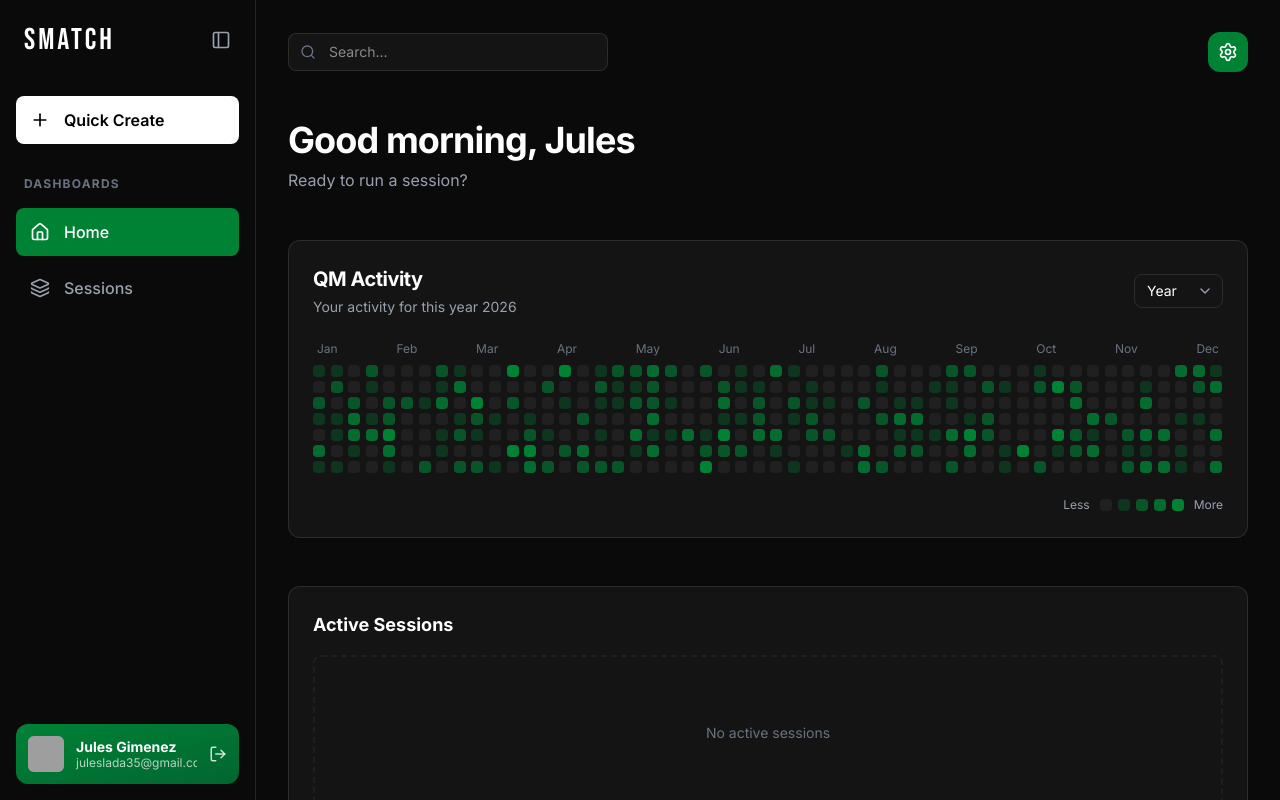
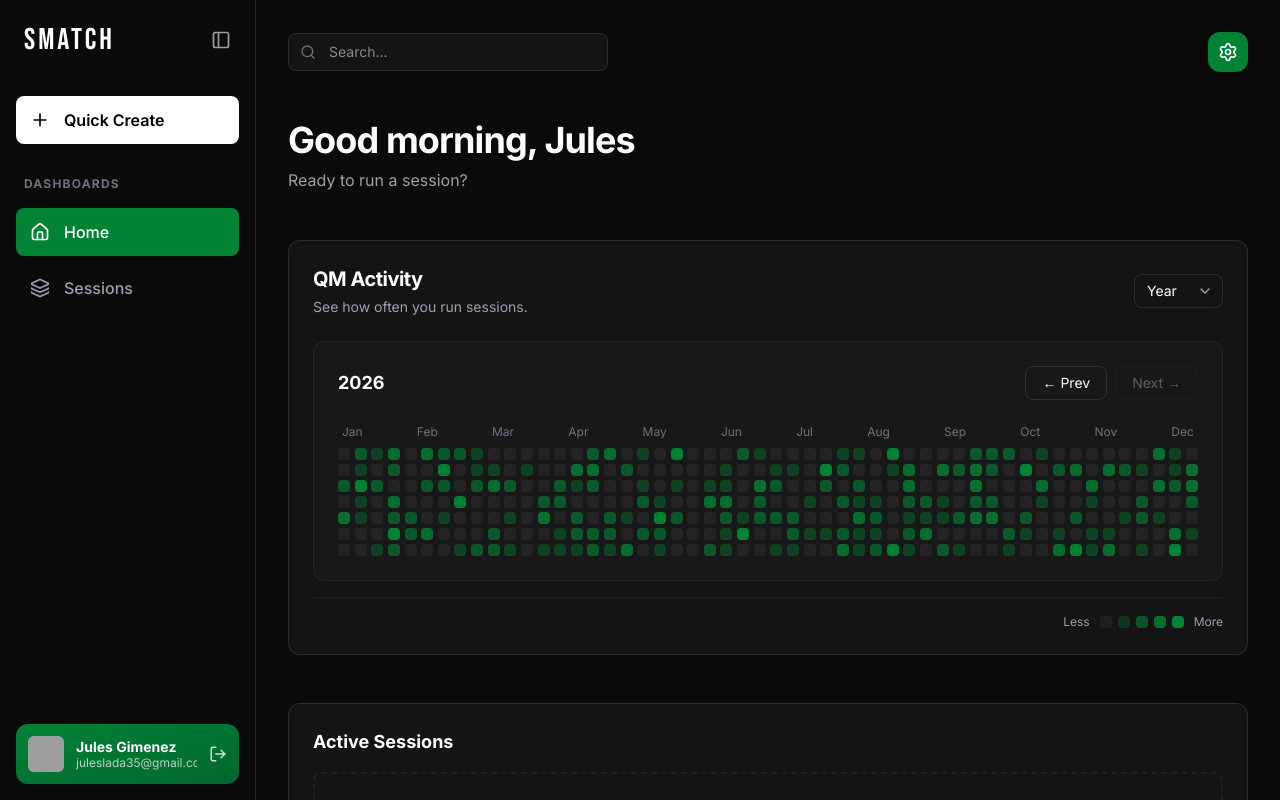
Before and after one commit to Gaeano/project-smatch, a Next.js app: page /home in a window 1280 px wide. Built offline with nearby package versions, Linux system fonts and the light colour scheme; grey boxes are pictures that could not be loaded.

Commit message:
feat: QM activity is now dynamic

```diff
--- a/app/home/page.tsx
+++ b/app/home/page.tsx
@@ -12,18 +12,219 @@ export default function HomePage() {
     return "Good evening";
   });
 
-  // Updated to generate activity levels from 0 to 4 instead of booleans
-  const [activityMap] = useState(() =>
-    Array.from({ length: 364 }, () => {
-      // Skew the randomizer so there are more empty days (0) than highly active days (4)
+  // View & Date State
+  const [viewMode, setViewMode] = useState('year'); // 'year' | 'month' | 'week'
+  const [currentDate, setCurrentDate] = useState(() => new Date());
+
+  // Brand colors for the grids
+  const bgColors = [
+    'bg-white/5',                 // Level 0 (Empty)
+    'bg-[#008235]/40 text-white', // Level 1
+    'bg-[#008235]/60 text-white', // Level 2
+    'bg-[#008235]/80 text-white', // Level 3
+    'bg-[#008235] text-white'     // Level 4
+  ];
+
+  // --- NAVIGATION LOGIC ---
+  const isNextDisabled = () => {
+    const now = new Date();
+
+    if (viewMode === 'year') {
+      return currentDate.getFullYear() >= now.getFullYear();
+    }
+
+    if (viewMode === 'month') {
+      return (
+        currentDate.getFullYear() > now.getFullYear() ||
+        (currentDate.getFullYear() === now.getFullYear() && currentDate.getMonth() >= now.getMonth())
+      );
+    }
+
+    if (viewMode === 'week') {
+      const getStartOfWeek = (d: Date) => {
+        const date = new Date(d);
+        const day = date.getDay();
+        const diff = date.getDate() - day + (day === 0 ? -6 : 1);
+        date.setDate(diff);
+        date.setHours(0, 0, 0, 0);
+        return date.getTime();
+      };
+      return getStartOfWeek(currentDate) >= getStartOfWeek(now);
+    }
+
+    return false;
+  };
+
+  const handlePrev = () => {
+    const newDate = new Date(currentDate);
+    if (viewMode === 'year') newDate.setFullYear(newDate.getFullYear() - 1);
+    else if (viewMode === 'month') newDate.setMonth(newDate.getMonth() - 1);
+    else if (viewMode === 'week') newDate.setDate(newDate.getDate() - 7);
+    setCurrentDate(newDate);
+  };
+
+  const handleNext = () => {
+    if (isNextDisabled()) return; // Guard clause
+    const newDate = new Date(currentDate);
+    if (viewMode === 'year') newDate.setFullYear(newDate.getFullYear() + 1);
+    else if (viewMode === 'month') newDate.setMonth(newDate.getMonth() + 1);
+    else if (viewMode === 'week') newDate.setDate(newDate.getDate() + 7);
+    setCurrentDate(newDate);
+  };
+
+  // --- DYNAMIC TITLES ---
+  const getInnerHeaderTitle = () => {
+    if (viewMode === 'year') {
+      return currentDate.getFullYear().toString();
+    }
+    if (viewMode === 'month') {
+      return currentDate.toLocaleDateString('en-US', { month: 'long', year: 'numeric' });
+    }
+    if (viewMode === 'week') {
+      const startOfWeek = new Date(currentDate);
+      const day = startOfWeek.getDay();
+      const diff = startOfWeek.getDate() - day + (day === 0 ? -6 : 1); // Adjust when day is Sunday
+      startOfWeek.setDate(diff);
+
+      const endOfWeek = new Date(startOfWeek);
+      endOfWeek.setDate(startOfWeek.getDate() + 6);
+
+      const startStr = startOfWeek.toLocaleDateString('en-US', { month: 'short', day: 'numeric' });
+      const endStr = endOfWeek.toLocaleDateString('en-US', { month: 'short', day: 'numeric', year: 'numeric' });
+      return `Week of ${startStr} – ${endStr}`;
+    }
+  };
+
+  // --- RENDER HELPERS ---
+  const renderYearView = () => (
+    <div className="overflow-x-auto w-full animate-in fade-in duration-300">
+      <div className="min-w-[750px] flex flex-col gap-2 w-full">
+        <div className="flex justify-between text-xs text-gray-500 w-full px-1">
+          {['Jan', 'Feb', 'Mar', 'Apr', 'May', 'Jun', 'Jul', 'Aug', 'Sep', 'Oct', 'Nov', 'Dec'].map((month) => (
+            <span key={month}>{month}</span>
+          ))}
+        </div>
+        <div suppressHydrationWarning className="grid grid-rows-7 grid-flow-col justify-between gap-y-1 w-full">
+          {Array.from({ length: 364 }).map((_, index) => {
+            // Pseudo-random generation so it re-renders on date changes
             const rand = Math.random();
-      if (rand > 0.95) return 4;
-      if (rand > 0.85) return 3;
-      if (rand > 0.70) return 2;
-      if (rand > 0.50) return 1;
-      return 0;
-    })
+            let level = 0;
+            if (rand > 0.95) level = 4;
+            else if (rand > 0.85) level = 3;
+            else if (rand > 0.70) level = 2;
+            else if (rand > 0.50) level = 1;
+
+            return (
+              <div
+                key={index}
+                className={`w-3 h-3 rounded-sm transition-colors duration-300 ${bgColors[level]}`}
+                title={`Activity level ${level}`}
+              />
             );
+          })}
+        </div>
+      </div>
+    </div>
+  );
+
+  const renderMonthView = () => {
+    const year = currentDate.getFullYear();
+    const month = currentDate.getMonth();
+    const firstDay = new Date(year, month, 1).getDay();
+    const daysInMonth = new Date(year, month + 1, 0).getDate();
+    const prevMonthDays = new Date(year, month, 0).getDate();
+
+    // Standard 35-cell calendar grid
+    const cells = Array.from({ length: 35 }, (_, i) => {
+      const isCurrentMonth = i >= firstDay && i < firstDay + daysInMonth;
+      const dayNum = isCurrentMonth
+        ? i - firstDay + 1
+        : (i < firstDay ? prevMonthDays - firstDay + i + 1 : i - firstDay - daysInMonth + 1);
+      const level = isCurrentMonth && Math.random() > 0.6 ? Math.floor(Math.random() * 4) + 1 : 0;
+
+      return { day: dayNum, isCurrentMonth, level };
+    });
+
+    return (
+      <div className="w-full animate-in fade-in duration-300">
+        <div className="grid grid-cols-7 mb-2 text-center text-xs font-semibold text-gray-500">
+          {['Sun', 'Mon', 'Tue', 'Wed', 'Thu', 'Fri', 'Sat'].map(day => <div key={day}>{day}</div>)}
+        </div>
+        <div suppressHydrationWarning className="grid grid-cols-7 gap-2">
+          {cells.map((data, index) => (
+            <div
+              key={index}
+              // Changed from aspect-square to a tighter fixed height
+              className={`h-16 md:h-20 rounded-lg flex flex-col items-center justify-center transition-colors duration-300 ${bgColors[data.level]} ${!data.isCurrentMonth && 'opacity-20'}`}
+            >
+              <span className="font-bold text-lg">{data.day}</span>
+              {data.level > 0 && (
+                <span className="text-[10px] md:text-xs font-medium opacity-80 text-center">
+                  {data.level} session{data.level > 1 ? 's' : ''}
+                </span>
+              )}
+            </div>
+          ))}
+        </div>
+      </div>
+    );
+  };
+
+  const renderWeekView = () => {
+    const startOfWeek = new Date(currentDate);
+    const day = startOfWeek.getDay();
+    const diff = startOfWeek.getDate() - day + (day === 0 ? -6 : 1);
+    startOfWeek.setDate(diff);
+
+    const days = Array.from({ length: 7 }).map((_, i) => {
+      const d = new Date(startOfWeek);
+      d.setDate(d.getDate() + i);
+      return {
+        name: d.toLocaleDateString('en-US', { weekday: 'short' }),
+        date: d.getDate(),
+        isWeekend: d.getDay() === 0 || d.getDay() === 6
+      };
+    });
+
+    const timeSlots = ['6–11 AM', '12–4 PM', '5–9 PM', '9 PM–1 AM'];
+
+    return (
+      <div className="w-full overflow-x-auto animate-in fade-in duration-300">
+        <div className="min-w-[800px]">
+          {/* Week Header */}
+          <div className="grid grid-cols-[100px_1fr_1fr_1fr_1fr_1fr_1fr_1fr] gap-2 mb-2">
+            <div></div> {/* Empty top-left cell */}
+            {days.map((d, idx) => (
+              <div key={idx} className="flex flex-col items-center text-sm">
+                <span className="text-gray-500 font-semibold">{d.name}</span>
+                <span className={`font-bold text-lg ${d.isWeekend ? 'text-blue-400' : 'text-white'}`}>{d.date}</span>
+              </div>
+            ))}
+          </div>
+
+          {/* Week Grid */}
+          <div suppressHydrationWarning className="flex flex-col gap-2">
+            {timeSlots.map((slot) => (
+              <div key={slot} className="grid grid-cols-[100px_1fr_1fr_1fr_1fr_1fr_1fr_1fr] gap-2 items-center">
+                <div className="text-xs text-gray-500 font-medium text-right pr-4">{slot}</div>
+                {days.map((_, colIndex) => {
+                  const level = Math.random() > 0.5 ? Math.floor(Math.random() * 4) + 1 : 0;
+                  return (
+                    <div
+                      key={colIndex}
+                      className={`h-14 rounded-lg flex items-center justify-center transition-colors duration-300 font-bold ${bgColors[level]}`}
+                    >
+                      {level > 0 ? level : ''}
+                    </div>
+                  );
+                })}
+              </div>
+            ))}
+          </div>
+        </div>
+      </div>
+    );
+  };
 
   return (
     <div className="flex h-screen bg-[#0A0A0A] overflow-hidden font-inter text-white">
@@ -58,22 +259,28 @@ export default function HomePage() {
             </p>
           </div>
 
-          {/* QM Activity Grid */}
+          {/* QM Activity Section */}
           <div className="bg-[#141414] border border-white/10 rounded-xl p-6 flex flex-col w-full">
 
-            {/* Header & Options */}
+            {/* Outer Header & Options */}
             <div className="flex flex-col sm:flex-row justify-between items-start sm:items-center gap-4 mb-6">
+
+              {/* Added Explanatory Subtext here */}
               <div>
-                <h2 className="text-xl font-bold tracking-tight text-white">QM Activity</h2>
-                <p suppressHydrationWarning className="text-sm text-gray-400 mt-1">
-                  Your activity for this year {new Date().getFullYear()}
+                <h2 className="text-xl font-bold tracking-tight text-white mb-1">
+                  QM Activity
+                </h2>
+                <p className="text-sm text-gray-400">
+                  See how often you run sessions.
                 </p>
               </div>
 
-              {/* Dropdowns / Buttons */}
-              <div className="flex items-center gap-3">
               <div className="relative">
-                  <select className="appearance-none bg-transparent border border-white/10 text-white text-sm rounded-lg pl-3 pr-8 py-1.5 focus:outline-none focus:border-[#008235] cursor-pointer hover:bg-white/5 transition-colors">
+                <select
+                  value={viewMode}
+                  onChange={(e) => setViewMode(e.target.value)}
+                  className="appearance-none bg-transparent border border-white/10 text-white text-sm rounded-lg pl-3 pr-8 py-1.5 focus:outline-none focus:border-[#008235] cursor-pointer hover:bg-white/5 transition-colors"
+                >
                   <option value="year" className="bg-[#141414]">Year</option>
                   <option value="month" className="bg-[#141414]">Month</option>
                   <option value="week" className="bg-[#141414]">Week</option>
@@ -81,43 +288,44 @@ export default function HomePage() {
                 <ChevronDown className="absolute right-2.5 top-1/2 -translate-y-1/2 w-4 h-4 text-gray-400 pointer-events-none" />
               </div>
             </div>
-            </div>
 
-            {/* Scrollable Container for Grid and Months */}
-            <div className="overflow-x-auto pb-4 w-full">
-              <div className="min-w-[750px] flex flex-col gap-2 w-full">
+            {/* Inner Gray Container */}
+            <div className="bg-[#181818] border border-white/5 rounded-xl p-6 flex flex-col gap-6">
 
-                {/* Months Row */}
-                <div className="flex justify-between text-xs text-gray-500 w-full px-1">
-                  {['Jan', 'Feb', 'Mar', 'Apr', 'May', 'Jun', 'Jul', 'Aug', 'Sep', 'Oct', 'Nov', 'Dec'].map((month) => (
-                    <span key={month}>{month}</span>
-                  ))}
-                </div>
+              {/* Inner Header with Dynamic Title & Nav */}
+              <div className="flex flex-col sm:flex-row justify-between items-start sm:items-center gap-4">
+                <h3 suppressHydrationWarning className="text-lg font-bold text-white">
+                  {getInnerHeaderTitle()}
+                </h3>
 
-                {/* 52-Week Activity Grid */}
-                <div suppressHydrationWarning className="grid grid-rows-7 grid-flow-col justify-between gap-y-1 w-full">
-                  {activityMap.map((level, index) => {
-                    const bgColors = [
-                      'bg-white/5',
-                      'bg-[#008235]/30',
-                      'bg-[#008235]/60',
-                      'bg-[#008235]/80',
-                      'bg-[#008235]'
-                    ];
-                    return (
-                      <div
-                        key={index}
-                        className={`w-3 h-3 rounded-sm transition-colors duration-300 ${bgColors[level]}`}
-                        title={`Activity level ${level}`}
-                      />
-                    );
-                  })}
-                </div>
+                <div className="flex items-center gap-2">
+                  <button
+                    onClick={handlePrev}
+                    className="px-4 py-1.5 rounded-lg border border-white/10 text-sm hover:bg-white/5 transition-colors cursor-pointer"
+                  >
+                    &larr; Prev
+                  </button>
+                  <button
+                    onClick={handleNext}
+                    disabled={isNextDisabled()}
+                    className={`px-4 py-1.5 rounded-lg border border-white/10 text-sm transition-colors ${
+                      isNextDisabled() ? 'opacity-30 cursor-not-allowed' : 'hover:bg-white/5 cursor-pointer'
+                    }`}
+                  >
+                    Next &rarr;
+                  </button>
                 </div>
               </div>
 
+              {/* Dynamic Grid Rendering */}
+              {viewMode === 'year' && renderYearView()}
+              {viewMode === 'month' && renderMonthView()}
+              {viewMode === 'week' && renderWeekView()}
+
+            </div>
+
             {/* Legend (Less -> More) */}
-            <div className="flex items-center justify-end gap-1.5 text-xs text-gray-400 mt-2 w-full">
+            <div className="flex items-center justify-end gap-1.5 text-xs text-gray-400 mt-4 w-full border-t border-white/5 pt-4">
               <span className="mr-1">Less</span>
               <div className="w-3 h-3 rounded-sm bg-white/5"></div>
               <div className="w-3 h-3 rounded-sm bg-[#008235]/30"></div>
@@ -131,7 +339,6 @@ export default function HomePage() {
 
           {/* Content Grids */}
           <div className="grid grid-cols-1 md:grid-cols-1 gap-6 w-full">
-
             <div className="bg-[#141414] border border-white/10 rounded-xl p-6 min-h-[250px] flex flex-col">
               <h3 className="font-bold text-lg mb-4 text-white">Active Sessions</h3>
               <div className="flex-1 border-2 border-dashed border-white/5 rounded-lg flex items-center justify-center">
@@ -152,7 +359,6 @@ export default function HomePage() {
                 <span className="text-gray-500 text-sm">Registry empty</span>
               </div>
             </div>
-
           </div>
 
         </div>
```
Lines whose indentation alone changed are shown as unchanged.
